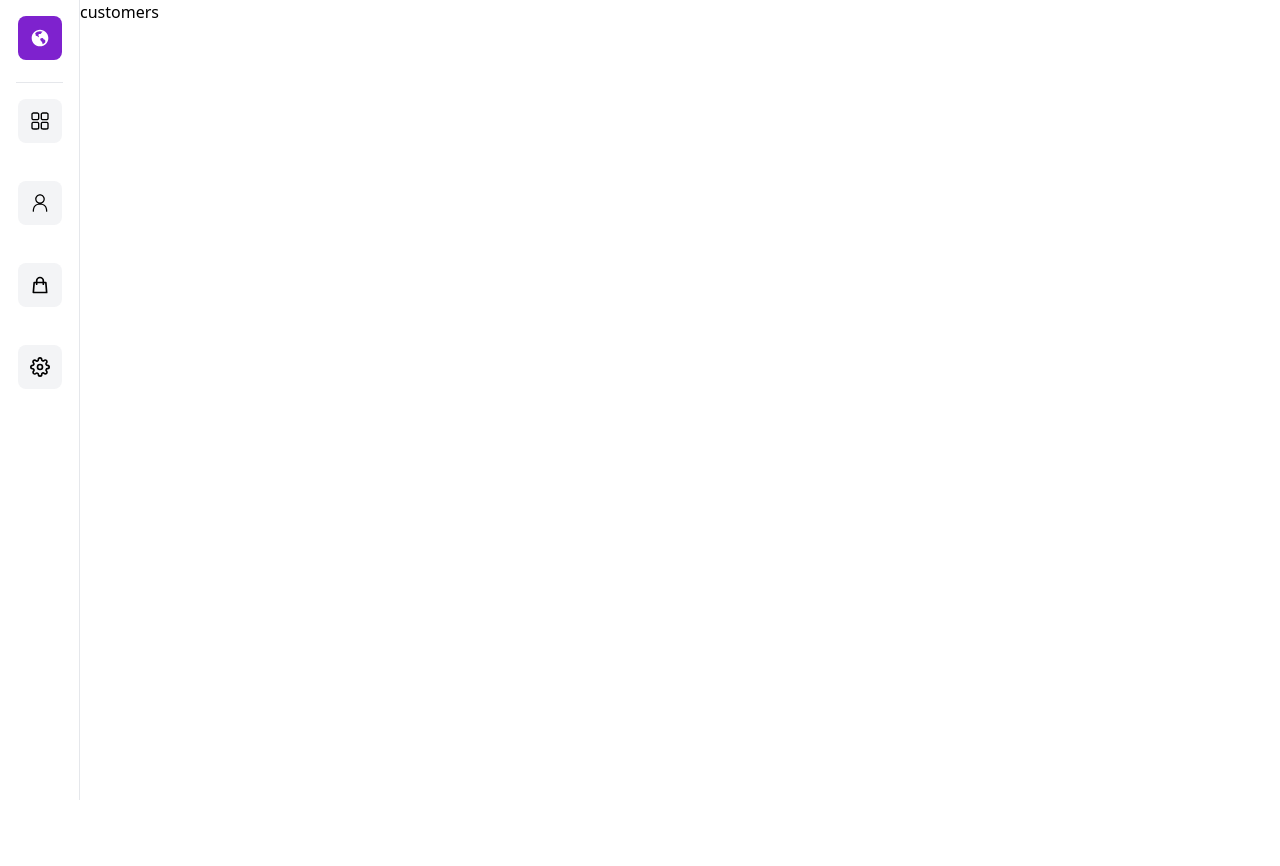
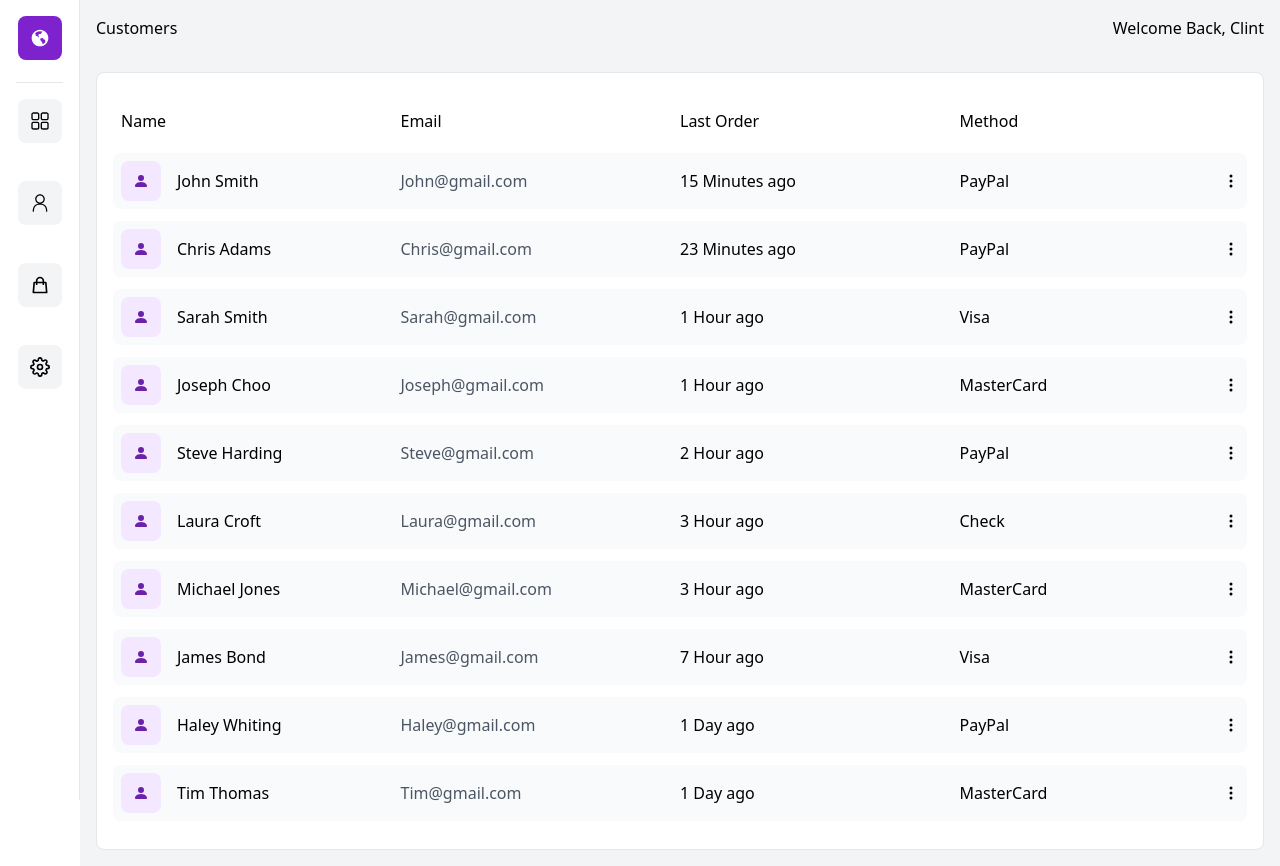
Before and after one commit to vicliu0325/user, a Next.js app in the folder dashboard/: page /customers in a window 1280 px wide. Before the commit the page ends 800 px from the top, so only its background shows below. Built offline with nearby package versions, Linux system fonts and the light colour scheme.

Commit message:
[add]data to customers.jsx

```diff
--- a/dashboard/pages/customers.jsx
+++ b/dashboard/pages/customers.jsx
@@ -1,8 +1,43 @@
 import React from 'react'
+import {BsPerson, BsPersonFill, BsThreeDots, BsThreeDotsVertical} from 'react-icons/bs'
+import {data} from 'data/data.js'
 
 const customers = () => {
   return (
-    <div>customers</div>
+    <div className='bg-gray-100 min-h-screen'>
+       <div className='flex justify-between p-4'>
+            <h2>Customers</h2>
+            <h2>Welcome Back, Clint</h2>
+        </div>
+        <div className='p-4'>
+            <div className='w-full m-auto p-4 border rounded-lg bg-white overflow-y-auto'>
+                <div className='my-3 p-2 grid md:grid-cols-4 sm:grid-cols-3 grid-cols-2 items-center justify-between cursor-pointer'>
+                    <span>Name</span>
+                    <span className='sm:text-left text-right'>Email</span>
+                    <span className='hidden md:grid'>Last Order</span>
+                    <span className='hidden sm:grid'>Method</span>
+                </div>
+                <ul>
+                    {data.map((order,id)=>(
+                        <li key={id} className='bg-gray-50 hover:bg-gray-100 rounded-lg my-3 p-2 grid md:grid-cols-4 sm:grid-cols-3 grid-cols-2 items-center justify-between cursor-pointer'>
+                            <div className='flex items-center'>
+                                <div className='bg-purple-100 p-3 rounded-lg'>
+                                    <BsPersonFill className='text-purple-800'/>
+                                </div>
+                                <p className='pl-4'>{order.name.first + " " + order.name.last}</p>
+                            </div>
+                            <p className='text-gray-600 sm:text-left text-right'>{order.name.first}@gmail.com</p>
+                            <p className='hidden md:flex'>{order.date}</p>
+                            <div className='sm:flex hidden justify-between items-center'>
+                                <p>{order.method}</p>
+                                <BsThreeDotsVertical />
+                            </div>
+                        </li>
+                    ))}
+                </ul>
+            </div>
+        </div>
+    </div>
   )
 }
 
```
